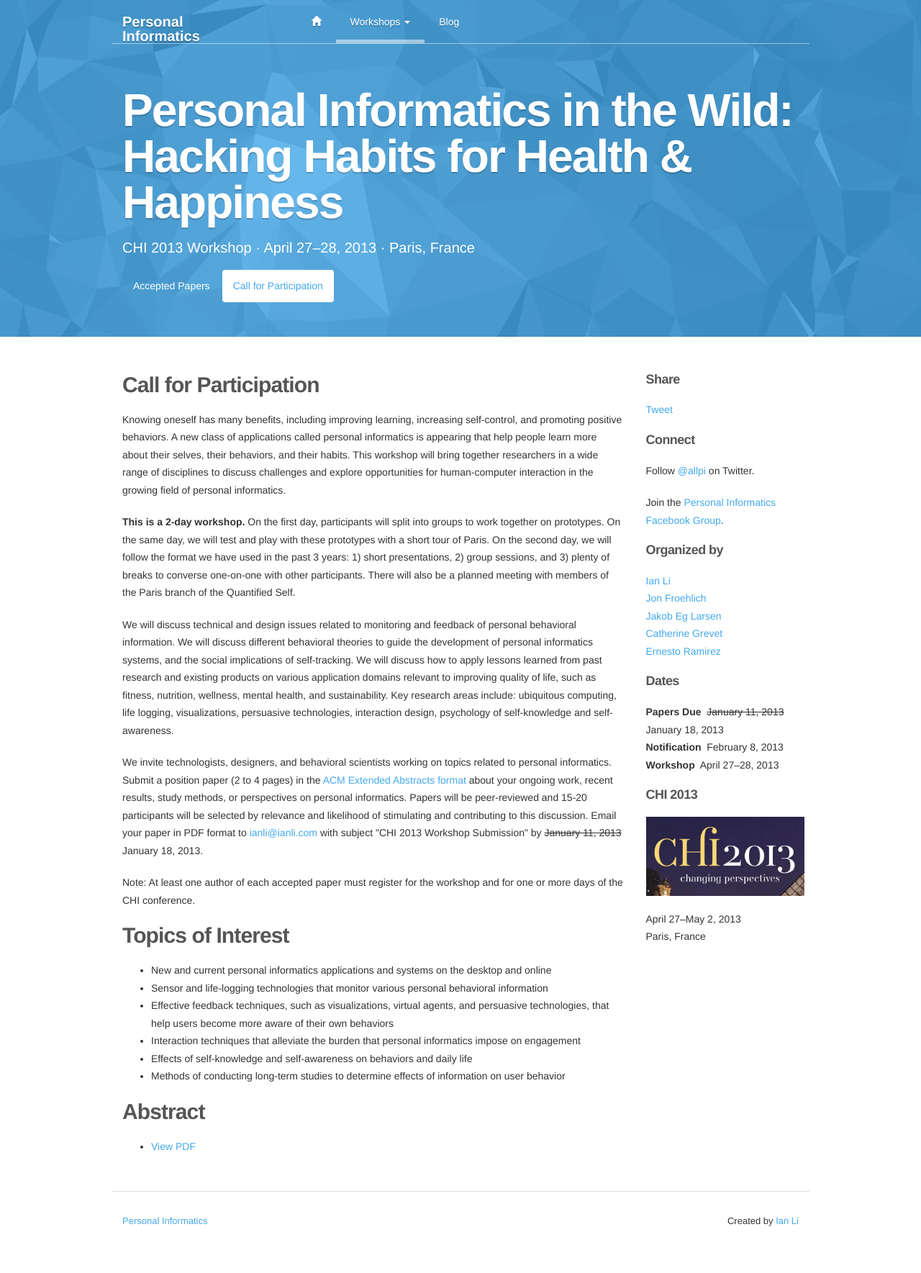
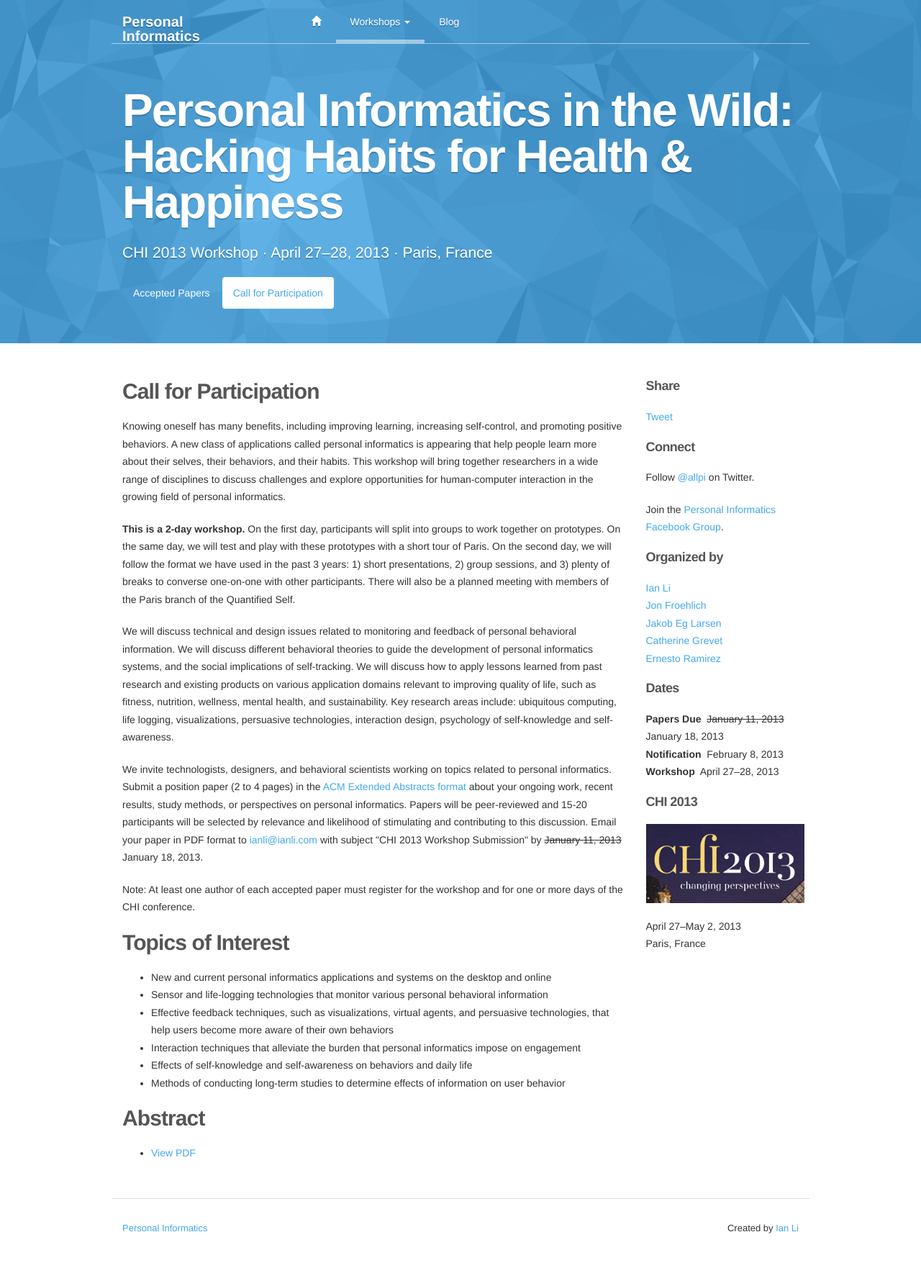
Before and after one commit to ianli/personalinformatics.org, a Jekyll site: the page built from chi2013/cfp.html, in a window 1280 px wide. Shown: the whole page at 72% size. Built offline with Jekyll 4.4.1, drawn with Linux system fonts in a browser that asks for light colours; nearby versions of some CDN libraries; comment, search, counter and statistics services are not loaded.

Commit message:
Added text-shadow to p in header > .jumbotron

```diff
--- a/_includes/chi2013_header.html
+++ b/_includes/chi2013_header.html
@@ -11,7 +11,7 @@
           <h1>
             Personal Informatics in the Wild: Hacking Habits for Health &amp; Happiness<br>
           </h1>
-          <h2>CHI 2013 Workshop &middot; April 27&ndash;28, 2013 &middot; Paris, France</h2>
+          <p>CHI 2013 Workshop &middot; April 27&ndash;28, 2013 &middot; Paris, France</p>
           <ul class="nav nav-pills">
             <li {% if page.url == "/chi2013/index.html" %}class="active"{% endif %}><a href="./">Accepted Papers</a></li>
             <li {% if page.url == "/chi2013/cfp.html" %}class="active"{% endif %}><a href="cfp.html">Call for Participation</a></li>
--- a/css/default.css
+++ b/css/default.css
@@ -122,14 +122,9 @@ header > .jumbotron h1 {
   color:#fff;
   text-shadow:0 2px 0 rgba(0,0,0,0.2);
 }
-header > .jumbotron h2 {
-  letter-spacing:0;
-  font-size:20px;
-  font-weight:normal;
-  color:#fff;
-}
 header > .jumbotron p {
   color:#fff;
+  text-shadow:0 2px 0 rgba(0,0,0,0.2);
 }
 header > .jumbotron .nav-pills>li>a {
   color:#fff;
```
